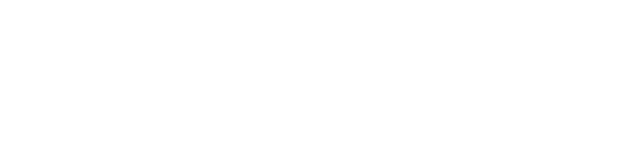
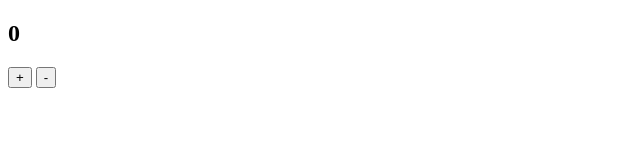
Before and after one commit to LucasDevRJ/contador, a plain HTML site: page index.html in a window 1280 px wide. Shown: the whole page, without its empty margins (0-640 px from the left). Drawn offline with Linux system fonts and the light colour scheme.

Commit message:
Botões e o número contado

```diff
--- a/index.html
+++ b/index.html
@@ -6,6 +6,16 @@
 	<title></title>
 </head>
 <body>
+	<main>
+		<div class="caixa">
+			<h2>0</h2>
 
+			<div>
+				<button>+</button>
+
+				<button>-</button>
+			</div>
+		</div>
+	</main>
 </body>
 </html>
```
